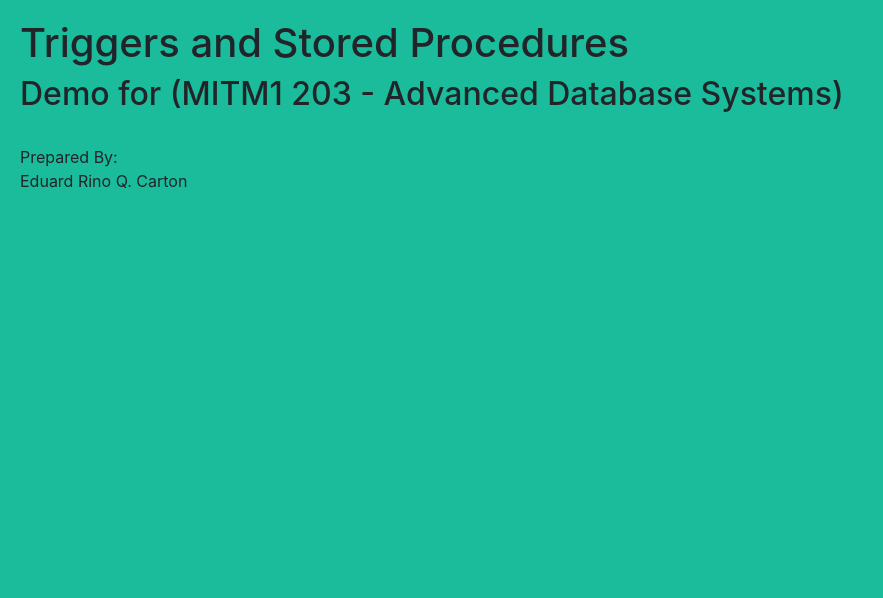
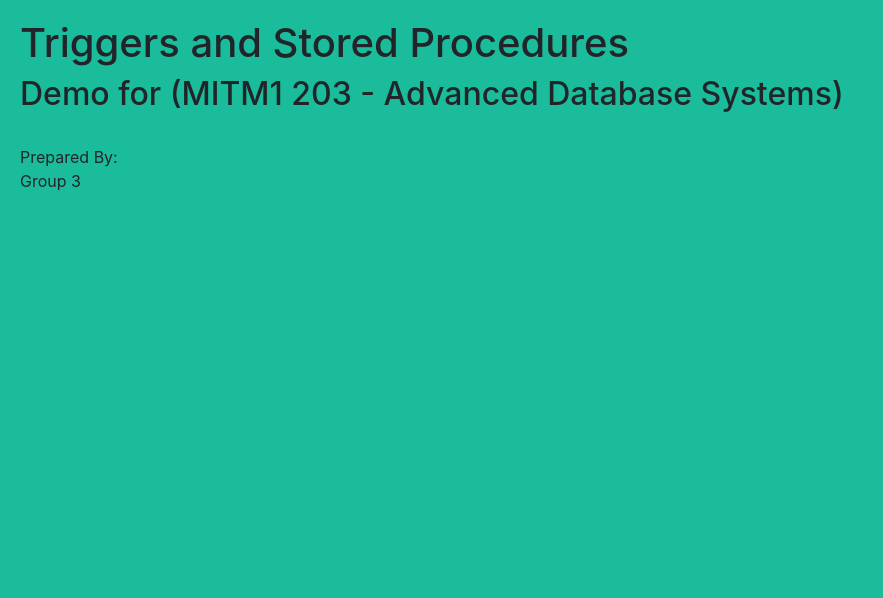
Before and after one commit to awtsmahalko/mit-app, a PHP site: page /ads/index.php in a window 1280 px wide. Shown: the part 57-655 px from the top of the page, without its empty margins (0-883 px from the left). Run offline with PHP 8.4, Linux system fonts and the light colour scheme.

Commit message:
Update index.php

```diff
--- a/ads/index.php
+++ b/ads/index.php
@@ -33,7 +33,7 @@
         <h1>Triggers and Stored Procedures</h1>
         <h2>Demo for (MITM1 203 - Advanced Database Systems)</h2>
         <br>
-        <p>Prepared By:<br>Eduard Rino Q. Carton</p>
+        <p>Prepared By:<br>Group 3 </p>
     </div>
 
 </body>
```
